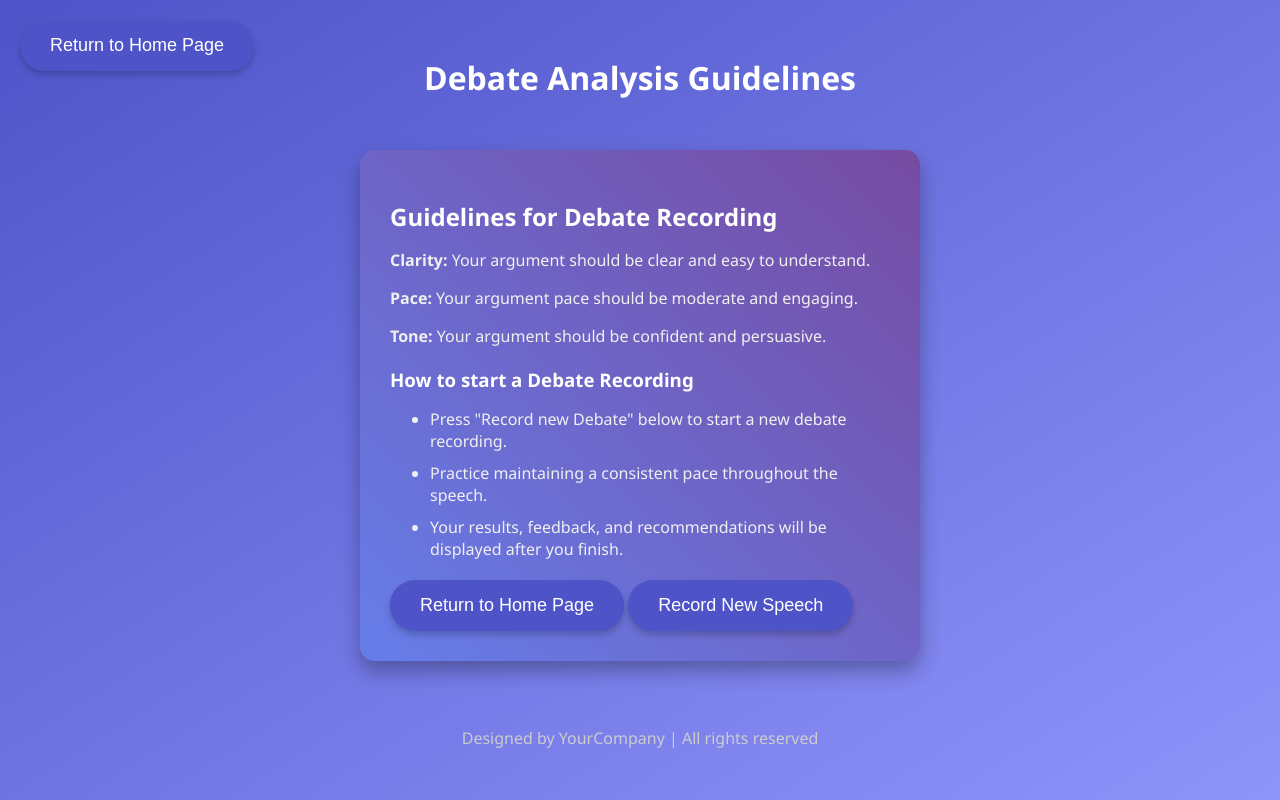
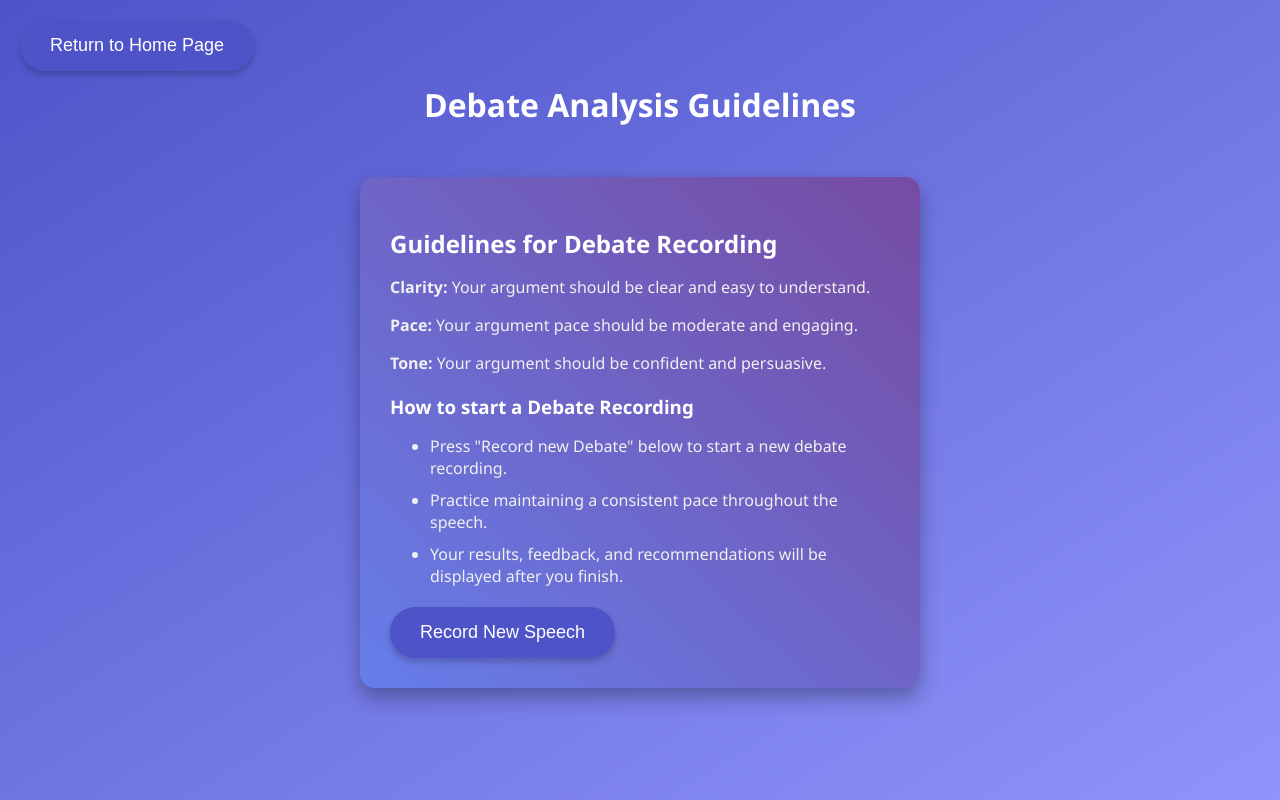
Before and after one commit to adityaSureshCHS/SDBot, a Flask app: template Templates/debate_analysis.html in a window 1280 px wide. Run offline with Flask 3, Linux system fonts and the light colour scheme; the template is opened without the code that fills it, so the values that code supplies are empty.

Commit message:
removed design by stuff and removed extra home button

```diff
--- a/Templates/debate_analysis.html
+++ b/Templates/debate_analysis.html
@@ -138,11 +138,11 @@
           <li>Your results, feedback, and recommendations will be displayed after you finish.</li>
         </ul>
       </div>
-      <button onclick="window.location.href='main.html'">Return to Home Page</button>
+
       <button onclick="window.location.href='record.html'">Record New Speech</button>
     </div>
     <footer>
-      <p>Designed by YourCompany | All rights reserved</p>
+
     </footer>
   </div>
 </body>
--- a/Templates/main.html
+++ b/Templates/main.html
@@ -88,7 +88,7 @@
         <button onclick="window.location.href='debate_analysis.html'">Start your Debate Analysis</button>
       </main>
       <footer>
-        <p>Designed by YourCompany | All rights reserved</p>
+
       </footer>
     </div>
   </div>
--- a/Templates/record.html
+++ b/Templates/record.html
@@ -123,7 +123,7 @@
 
     </main>
     <footer>
-      <p>Designed by YourCompany | All rights reserved</p>
+
     </footer>
   </div>
   <script>
--- a/Templates/speech_analysis.html
+++ b/Templates/speech_analysis.html
@@ -140,7 +140,7 @@
       </div>
     </div>
     <footer>
-      <p>Designed by YourCompany | All rights reserved</p>
+
     </footer>
   </div>
 </body>
```
